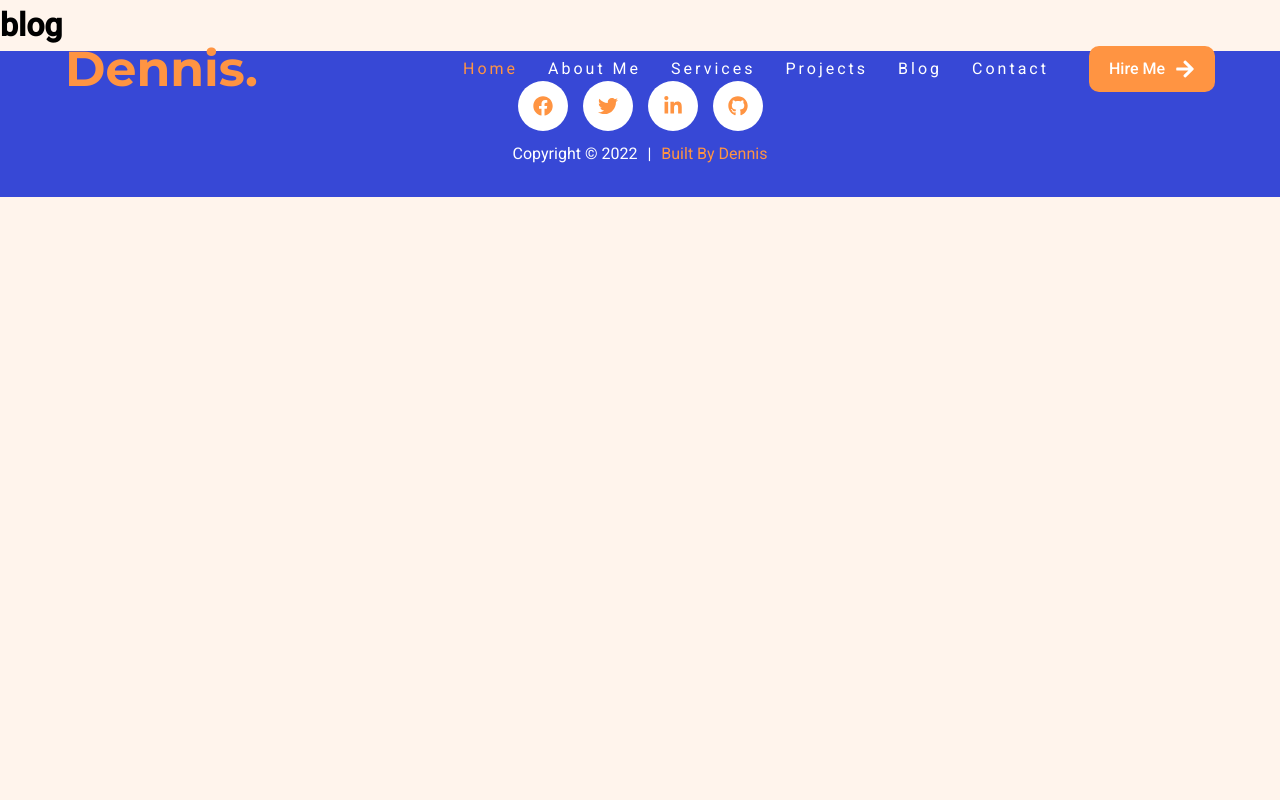
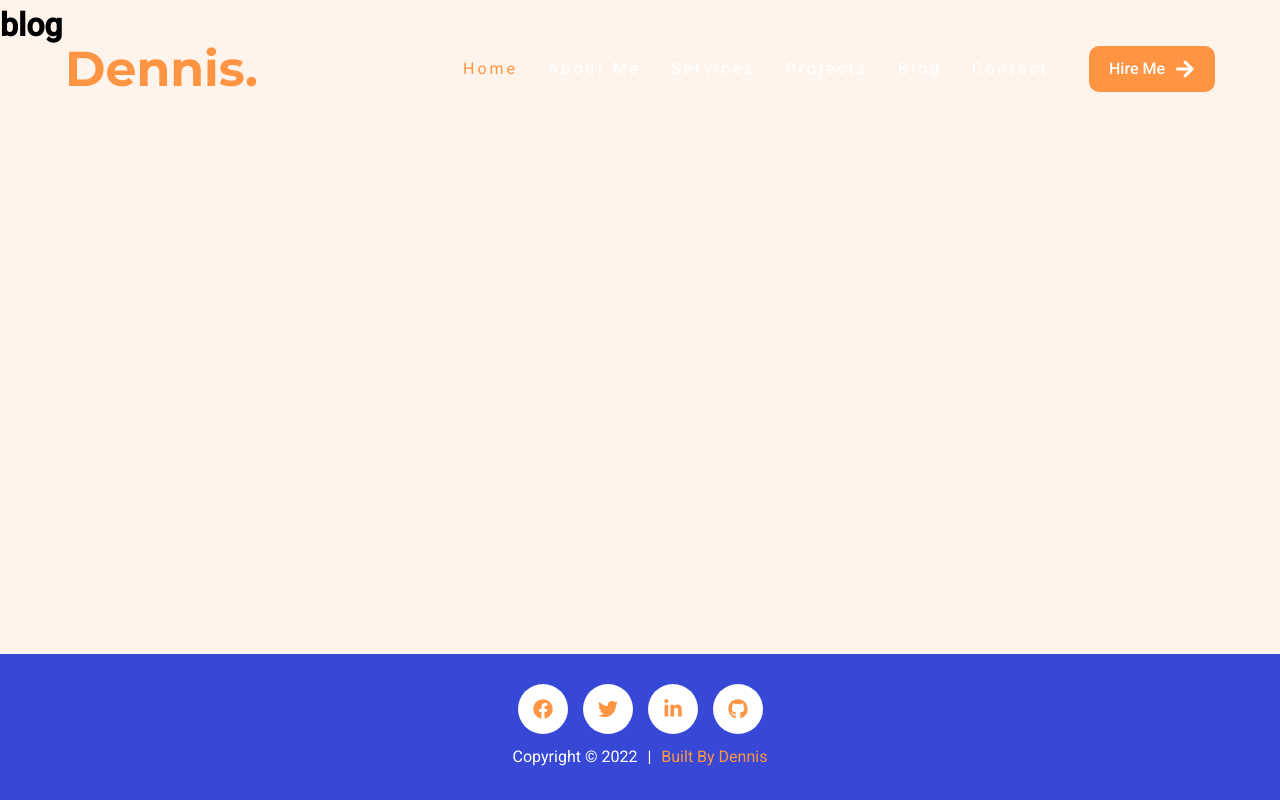
Before and after one commit to devgithinji/portfolio-frontend, a Next.js app: page /blog in a window 1280 px wide. Built offline with nearby package versions, Linux system fonts and the light colour scheme.

Commit message:
footer fix

```diff
--- a/styles/globals.css
+++ b/styles/globals.css
@@ -113,10 +113,13 @@ html {
 
 body {
     max-width: 100vw;
+    min-height: 100vh;
     overflow: hidden;
     background-color: var(--accent-10);
     font-size: var(--fs-6);
     line-height: 1.6;
+    position: relative;
+    padding-bottom: 180px;
 }
 
 body.loaded {
@@ -824,6 +827,10 @@ ul.skills-list li span {
 \*-----------------------------------*/
 .footer {
     background: var(--primary-500);
+    position: absolute;
+    bottom: 0;
+    left: 0;
+    width: 100%;
 }
 
 .footer.section {
@@ -912,6 +919,10 @@ ul.skills-list li span {
         --fs-4: 2.5rem;
         --fs-5: 2.0rem;
         --fs-6: 1.6rem;
+    }
+
+    body{
+        padding-bottom: 145px;
     }
 
     .hero .hero-content {
```
